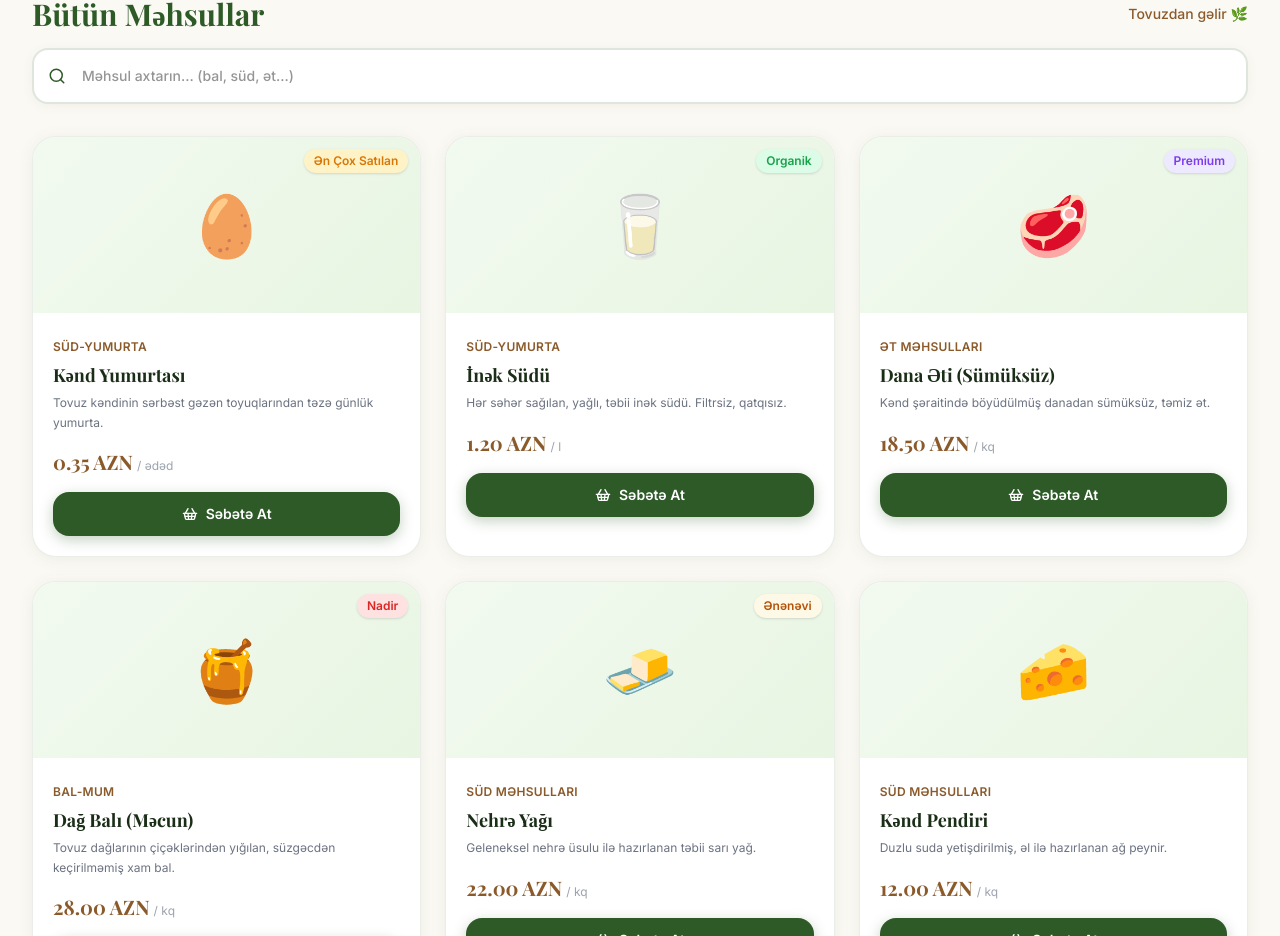
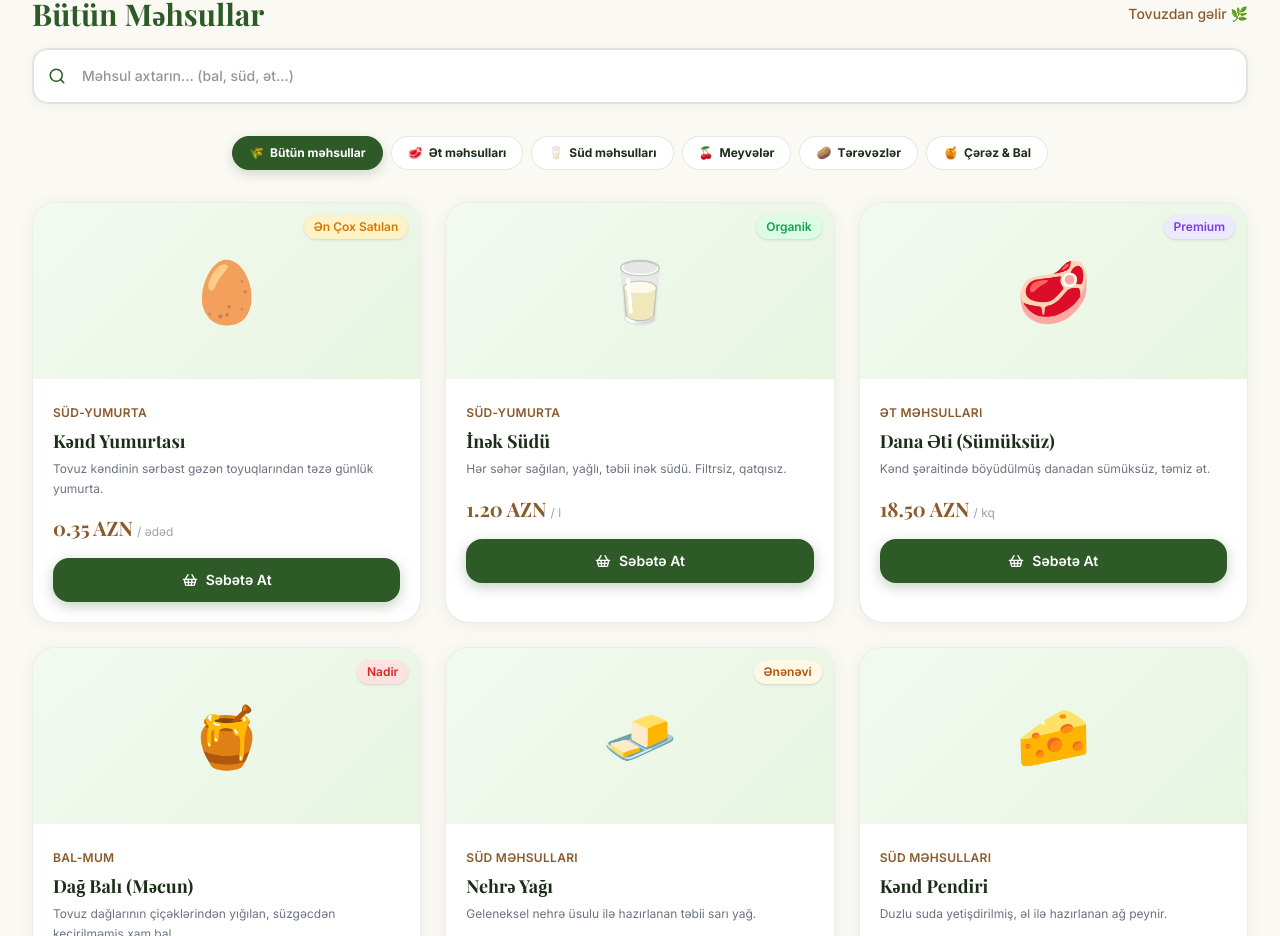
Before and after one commit to Senaniv/Atamevi, a Next.js app: page / in a window 1280 px wide. Shown: the part 1088-2024 px from the top of the page. Built offline with nearby package versions, Linux system fonts and the light colour scheme; a web font is replaced by a local one.

Commit message:
feat: add category filter buttons at the top of the products grid

```diff
--- a/app/page.tsx
+++ b/app/page.tsx
@@ -26,6 +26,7 @@ export default function Home() {
   const [cart, setCart] = useState<CartItem[]>([])
   const [quantities, setQuantities] = useState<Record<string, number>>({})
   const [search, setSearch] = useState('')
+  const [selectedCategory, setSelectedCategory] = useState<string>('all')
 
   // Load from local storage
   useEffect(() => {
@@ -46,14 +47,32 @@ export default function Home() {
 
   const filteredProducts = useMemo(() => {
     if (products.length === 0) return []
-    if (!search.trim()) return products
+
+    let list = products
+
+    // Filter by selected category
+    if (selectedCategory !== 'all') {
+      if (selectedCategory === 'Ət Məhsulları') {
+        list = list.filter(p => p.category === 'Ət Məhsulları')
+      } else if (selectedCategory === 'Süd') {
+        list = list.filter(p => p.category === 'Süd Məhsulları' || p.category === 'Süd-Yumurta')
+      } else if (selectedCategory === 'Meyvə') {
+        list = list.filter(p => p.category === 'Meyvə')
+      } else if (selectedCategory === 'Tərəvəz') {
+        list = list.filter(p => p.category === 'Tərəvəz')
+      } else if (selectedCategory === 'Çərəz') {
+        list = list.filter(p => p.category === 'Quru Meyvə' || p.category === 'Bal-Mum')
+      }
+    }
+
+    if (!search.trim()) return list
     const q = search.toLowerCase()
-    return products.filter(
+    return list.filter(
       (p) =>
         p.title.toLowerCase().includes(q) ||
         p.category.toLowerCase().includes(q)
     )
-  }, [search, products])
+  }, [search, products, selectedCategory])
 
   const updateQuantity = (product: Product, qty: number) => {
     const rounded = Math.round(qty * 100) / 100
@@ -96,6 +115,37 @@ export default function Home() {
       <div className="max-w-7xl mx-auto px-4 sm:px-6 lg:px-8 pb-32">
         <DeliveryBanner />
         <SearchBar value={search} onChange={setSearch} />
+
+        {/* Category Filters */}
+        <div className="flex flex-wrap items-center justify-center gap-2 mb-8 mt-2">
+          {[
+            { id: 'all', label: 'Bütün məhsullar', emoji: '🌾' },
+            { id: 'Ət Məhsulları', label: 'Ət məhsulları', emoji: '🥩' },
+            { id: 'Süd', label: 'Süd məhsulları', emoji: '🥛' },
+            { id: 'Meyvə', label: 'Meyvələr', emoji: '🍒' },
+            { id: 'Tərəvəz', label: 'Tərəvəzlər', emoji: '🥔' },
+            { id: 'Çərəz', label: 'Çərəz & Bal', emoji: '🍯' },
+          ].map((cat) => {
+            const isActive = selectedCategory === cat.id
+            return (
+              <button
+                key={cat.id}
+                onClick={() => setSelectedCategory(cat.id)}
+                className="flex items-center gap-1.5 px-4 py-2 rounded-full text-xs font-bold transition-all duration-200 active:scale-95 cursor-pointer border"
+                style={{
+                  backgroundColor: isActive ? '#2d5a27' : 'white',
+                  color: isActive ? 'white' : '#1a2e17',
+                  borderColor: isActive ? '#2d5a27' : 'rgba(45,90,39,0.12)',
+                  boxShadow: isActive ? '0 4px 12px rgba(45,90,39,0.20)' : 'none',
+                }}
+              >
+                <span>{cat.emoji}</span>
+                <span>{cat.label}</span>
+              </button>
+            )
+          })}
+        </div>
+
         <ProductGrid
           products={filteredProducts}
           quantities={quantities}
```
